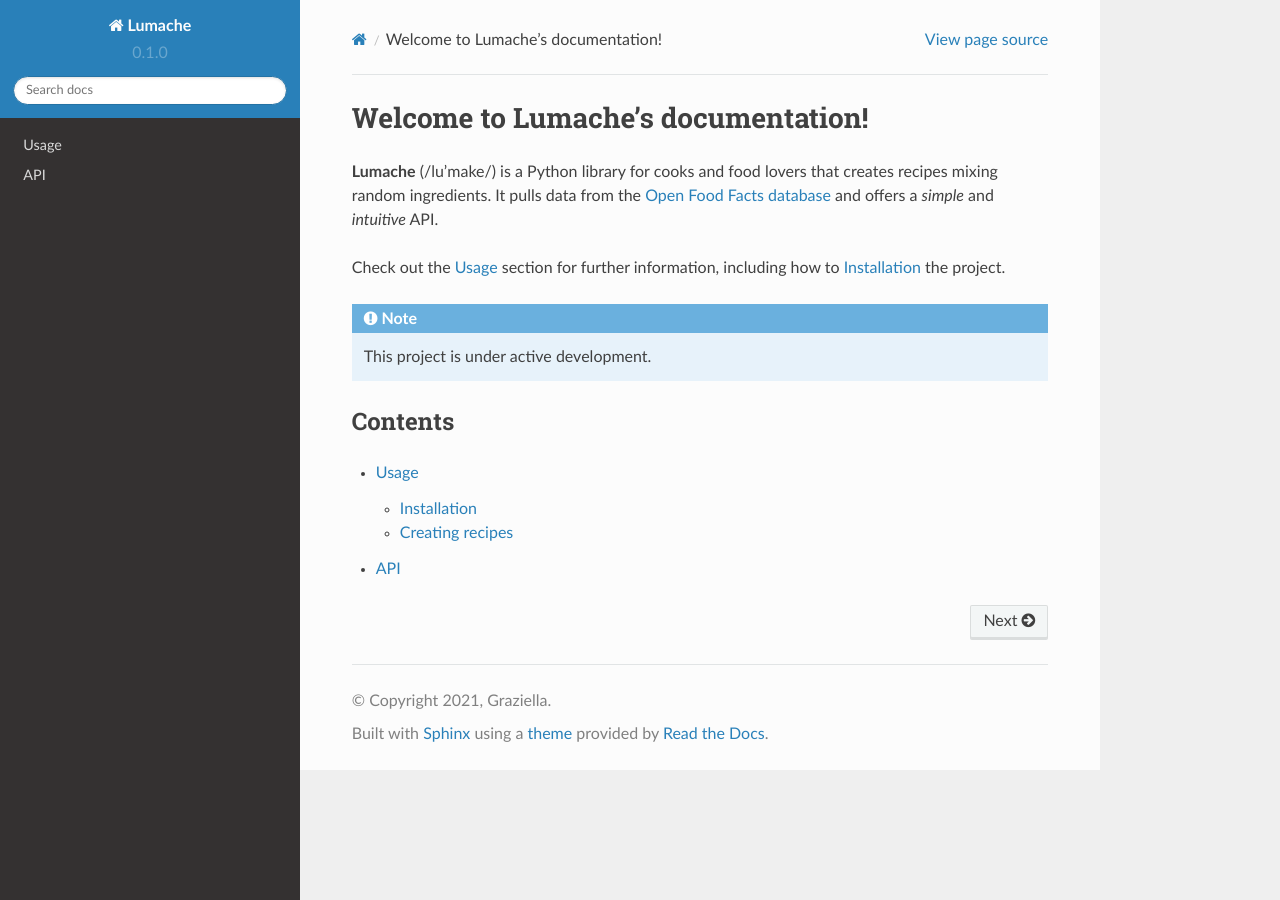
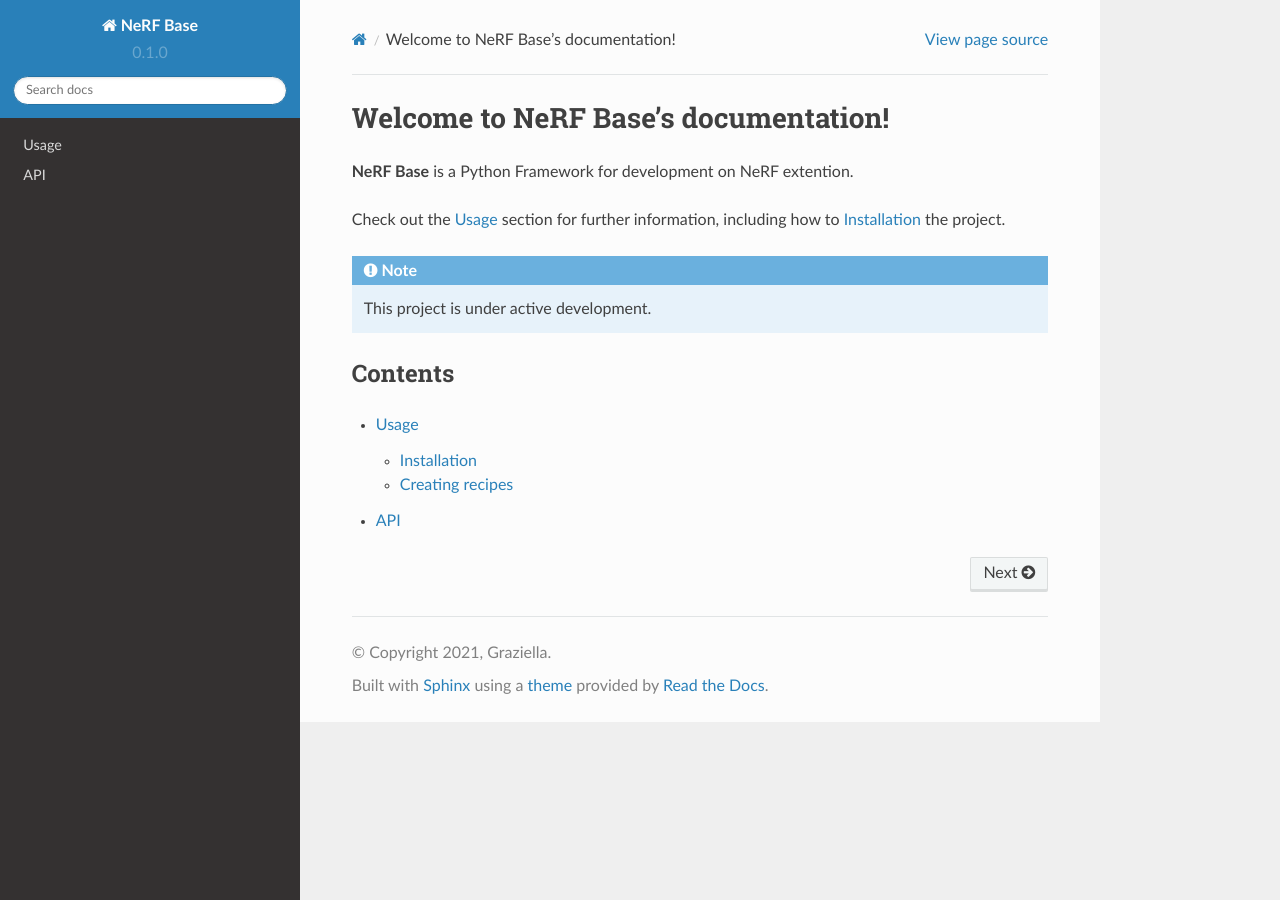
Before and after one commit to ueda0319/nerf_base_docs, a Sphinx documentation site: the page built from docs/source/index.rst, in a window 1280 px wide. Built offline with Sphinx 7.4.7 and the Read the Docs theme 2.0.0, drawn with Linux system fonts in a browser that asks for light colours.

Commit message:
fix project name

```diff
--- a/docs/source/conf.py
+++ b/docs/source/conf.py
@@ -2,7 +2,7 @@
 
 # -- Project information
 
-project = 'Lumache'
+project = 'NeRF Base'
 copyright = '2021, Graziella'
 author = 'Graziella'
 
--- a/docs/source/index.rst
+++ b/docs/source/index.rst
@@ -1,10 +1,7 @@
-Welcome to Lumache's documentation!
+Welcome to NeRF Base's documentation!
 ===================================
 
-**Lumache** (/lu'make/) is a Python library for cooks and food lovers
-that creates recipes mixing random ingredients.
-It pulls data from the `Open Food Facts database <https://world.openfoodfacts.org/>`_
-and offers a *simple* and *intuitive* API.
+**NeRF Base** is a Python Framework for development on NeRF extention.
 
 Check out the :doc:`usage` section for further information, including
 how to :ref:`installation` the project.
```
